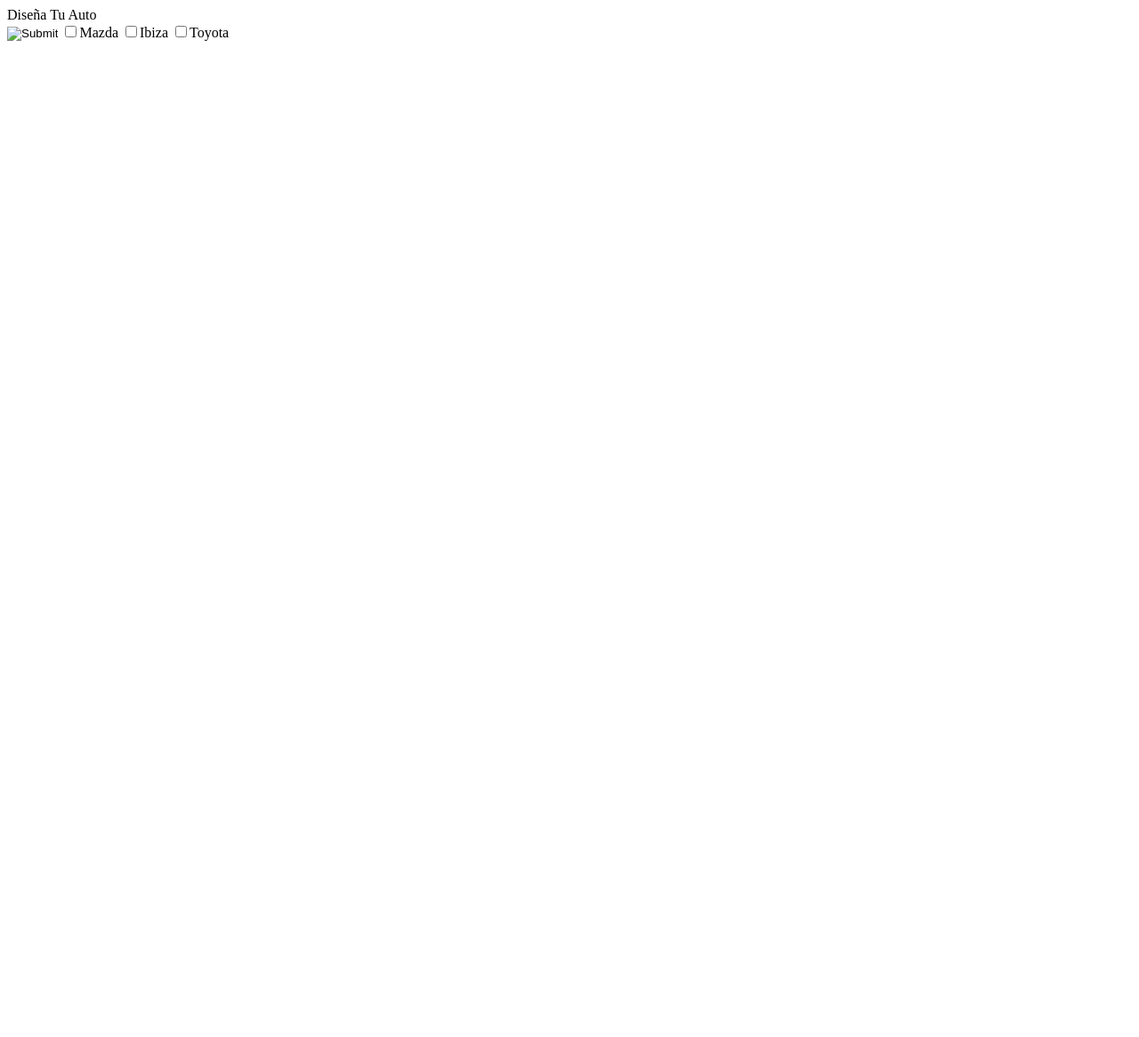
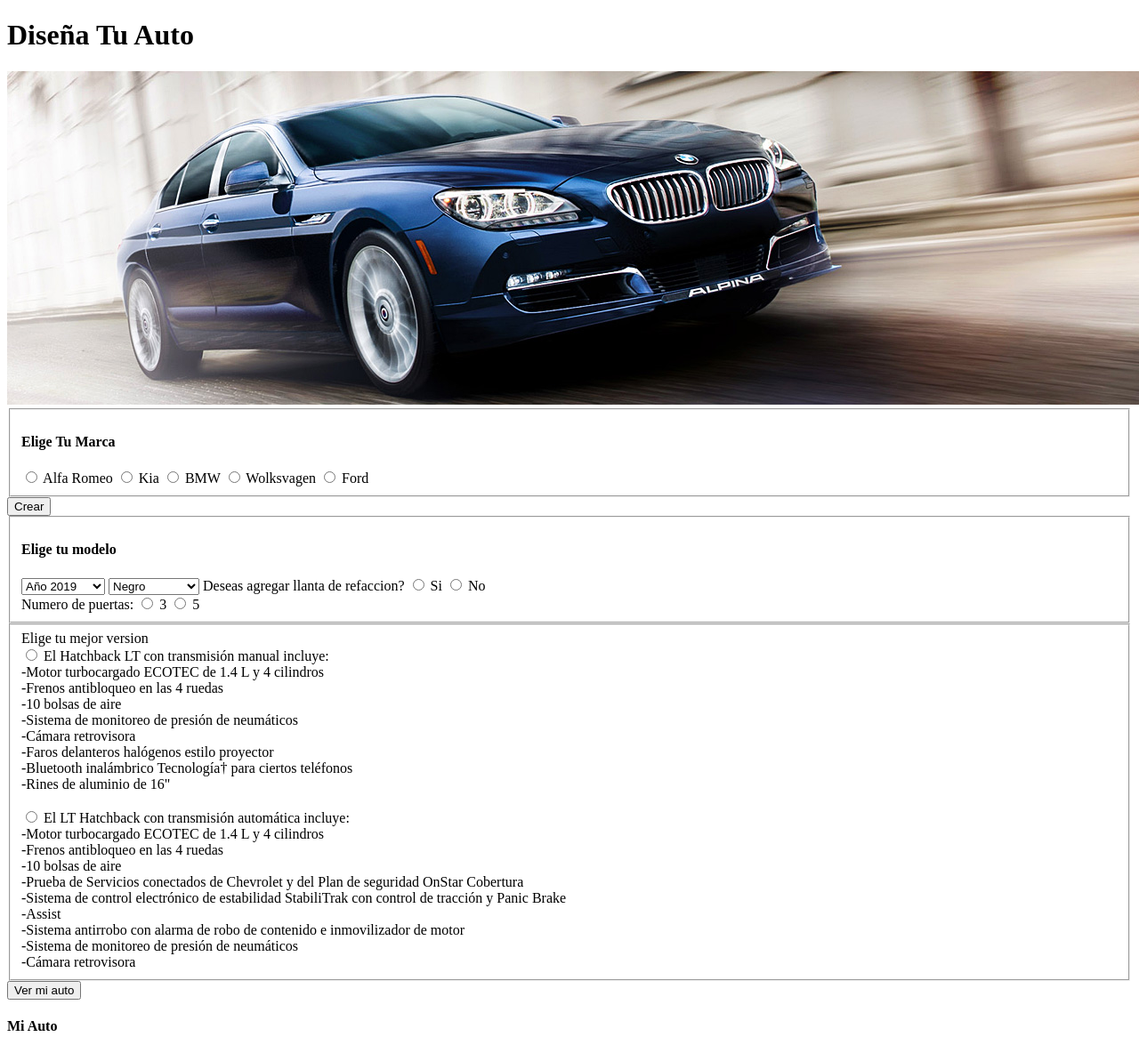
Before and after one commit to JoannaGlezz/Autos, a plain HTML site: page index.html in a window 1280 px wide. Shown: the whole page at 89% size. Before the commit the page ends 800 px from the top, so only its background shows below. Drawn offline with Linux system fonts and the light colour scheme.

Commit message:
html listo

```diff
--- a/index.html
+++ b/index.html
@@ -13,20 +13,135 @@
 
 <body>
 
-    <header>Diseña Tu Auto</header>
+    <header>
+        <h1>Diseña Tu Auto</h1>
+        <img src="images/banner.jpg" alt="">
+    </header>
 
-    <div>
-        <input type="image" name="" id="">
-        <input type="checkbox" name="mazda" id="">Mazda
-        <input type="checkbox" name="mazda" id="">Ibiza
-        <input type="checkbox" name="mazda" id="">Toyota
+    <form method="get" action="" class="marca">
+        <fieldset>
+            <h4>Elige Tu Marca</h4>
+            <label for="">
+                <input type="radio" id="marca" value="Alfa Romeo"> Alfa Romeo
+            </label>
+
+            <label for="">
+                <input type="radio" id="marca" value="Kia"> Kia
+            </label>
+
+            <label for="">
+                <input type="radio" id="marca" value="BMW"> BMW
+            </label>
+
+            <label for="">
+                <input type="radio" id="marca" value="Wolksvagen"> Wolksvagen
+            </label>
+
+            <label for="">
+                <input type="radio" id="marca" value="Ford"> Ford
+            </label>
+        </fieldset>
+    </form>
+    <button onclick="crear()">Crear</button>
 
 
-    </div>
+    <form action="">
+        <fieldset>
+            <h4>Elige tu modelo</h4>
+            <select name="lista1">
+                <optgroup label="modelos">
+                    <option>Año 2019</option>
+                    <option>Año 2018</option>
+                    <option>Año 2017</option>
+                    <option>Año 2016</option>
+                    <option>Año 2015</option>
+                    <option>Año 2014</option>
+                    <option>Año 2013</option>
+                    <option>Año 2012</option>
+                    <option>Año 2011</option>
+                    <option>Año 2010</option>
+                </optgroup>
+            </select>
 
+            <select name="colores" id="colores">
+                <option value="Negro">Negro</option>
+                <option value="Blanco">Blanco</option>
+                <option value="Gris Oxford">Gris Oxford</option>
+                <option value="Azul Metalico">Azul Metalico</option>
+                <option value="Rojo">Rojo</option>
+            </select>
+
+            <label>
+                Deseas agregar llanta de refaccion?
+                <input type="radio" name="llanta" value="Si"> Si
+                <input type="radio" name="llanta" value="No"> No
+            </label>
+
+            <br>
+
+            <label>
+                Numero de puertas:
+                <input type="radio" name="puertas" value="3"> 3
+                <input type="radio" name="puertas" value="5"> 5
+            </label>
+            <br>
+
+        </fieldset>
+    </form>
+
+    <form action="">
+        <fieldset>
+            <label>
+                Elige tu mejor version <br>
+
+                <div>
+                    <input type="radio" name="puertas" value="Hatchback Manual">
+                    El Hatchback LT con transmisión manual incluye:
+
+                    <br>
+                    <span>
+                        -Motor turbocargado ECOTEC de 1.4 L y 4 cilindros <br>
+                        -Frenos antibloqueo en las 4 ruedas <br>
+                        -10 bolsas de aire <br>
+                        -Sistema de monitoreo de presión de neumáticos <br>
+                        -Cámara retrovisora <br>
+                        -Faros delanteros halógenos estilo proyector <br>
+                        -Bluetooth inalámbrico Tecnología† para ciertos teléfonos <br>
+                        -Rines de aluminio de 16"
+                    </span>
+                </div>
+
+                <br>
+
+                <div>
+                    <input type="radio" name="" value="Hatchback Automatico">
+                    El LT Hatchback con transmisión automática incluye:
+                    <br>
+                    <span>
+                        -Motor turbocargado ECOTEC de 1.4 L y 4 cilindros <br>
+                        -Frenos antibloqueo en las 4 ruedas <br>
+                        -10 bolsas de aire <br>
+                        -Prueba de Servicios conectados de Chevrolet y del Plan de seguridad OnStar Cobertura <br>
+                        -Sistema de control electrónico de estabilidad StabiliTrak con control de tracción y Panic Brake
+                        <br>
+                        -Assist <br>
+                        -Sistema antirrobo con alarma de robo de contenido e inmovilizador de motor <br>
+                        -Sistema de monitoreo de presión de neumáticos <br>
+                        -Cámara retrovisora <br>
+                    </span>
+                </div>
+            </label>
+        </fieldset>
+    </form>
+
+    <button id="miAuto()">Ver mi auto</button>
+
+    <span id="miAuto">
+        <h4>Mi Auto</h4>
+    </span>
 
 </body>
 
-<script src="script.js"></script>
+<script src="./script.js"></script>
 
 </html>
--- a/script.js
+++ b/script.js
@@ -0,0 +1,16 @@
+let miAuto = []
+
+function crear(e) {
+
+    let marca = document.querySelector("form")
+    console.log(marca)
+
+    let auto = {
+        marca: "",
+        modelo: "",
+        color: "",
+        refaccion: "",
+        puertas: "",
+        versiones: ""
+    }
+}
--- a/style.css
+++ b/style.css
@@ -0,0 +1,8 @@
+#logos{
+    /* position: relative; */
+    width:260px;
+    height:150px;
+    top:15px;
+    left:499px;
+    font-size:12px;
+}
```
Also changed, not shown: images/alfa.png (added), images/banner.jpg (added), images/bmw.png (added), images/ford.png (added), images/kia.png (added), images/wolsvagen.png (added), 1 other file.
